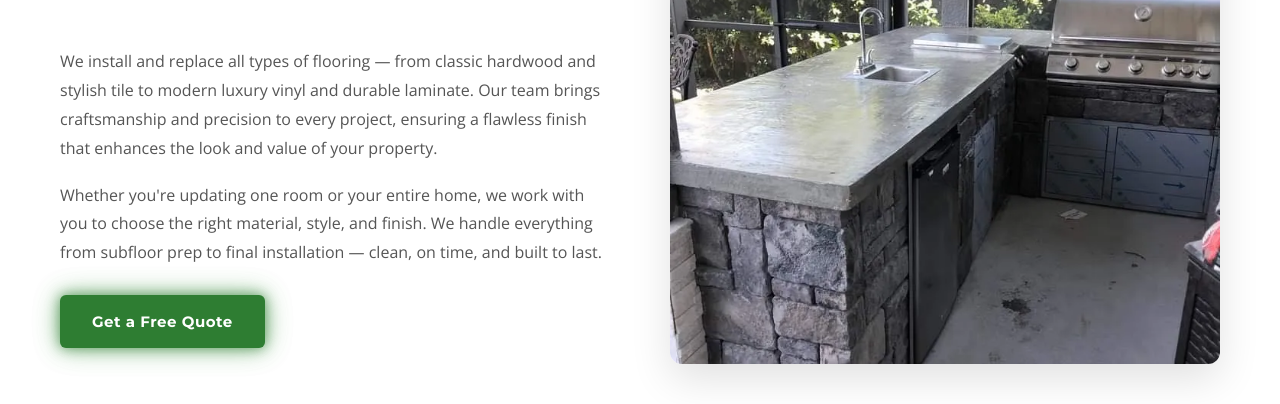
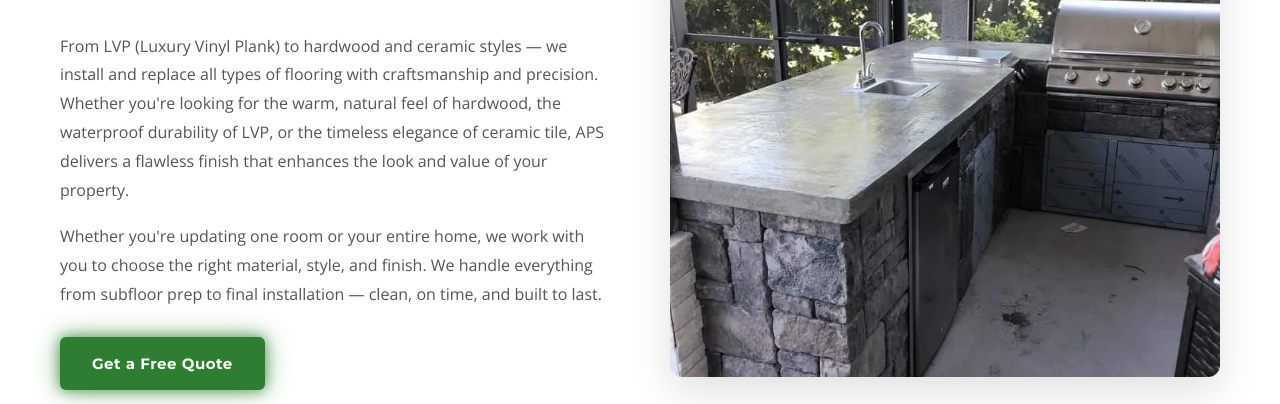
Before and after one commit to mejoradafranz/affordable-property-servicez, a plain HTML site: page flooring.html in a window 1280 px wide. Shown: the part 708-1112 px from the top of the page. Drawn offline with nearby package versions, Linux system fonts and the light colour scheme.

Commit message:
Add LVP, hardwood, and ceramic flooring styles to flooring page intro
Co-Authored-By: Claude Sonnet 4.6 <noreply@anthropic.com>

```diff
--- a/flooring.html
+++ b/flooring.html
@@ -71,7 +71,7 @@
         <div class="svc-intro-text">
           <h2>Expert Flooring Installation</h2>
           <div class="section-divider"></div>
-          <p>We install and replace all types of flooring — from classic hardwood and stylish tile to modern luxury vinyl and durable laminate. Our team brings craftsmanship and precision to every project, ensuring a flawless finish that enhances the look and value of your property.</p>
+          <p>From LVP (Luxury Vinyl Plank) to hardwood and ceramic styles — we install and replace all types of flooring with craftsmanship and precision. Whether you're looking for the warm, natural feel of hardwood, the waterproof durability of LVP, or the timeless elegance of ceramic tile, APS delivers a flawless finish that enhances the look and value of your property.</p>
           <p>Whether you're updating one room or your entire home, we work with you to choose the right material, style, and finish. We handle everything from subfloor prep to final installation — clean, on time, and built to last.</p>
           <a href="contact.html" class="btn-primary">Get a Free Quote</a>
         </div>
```
